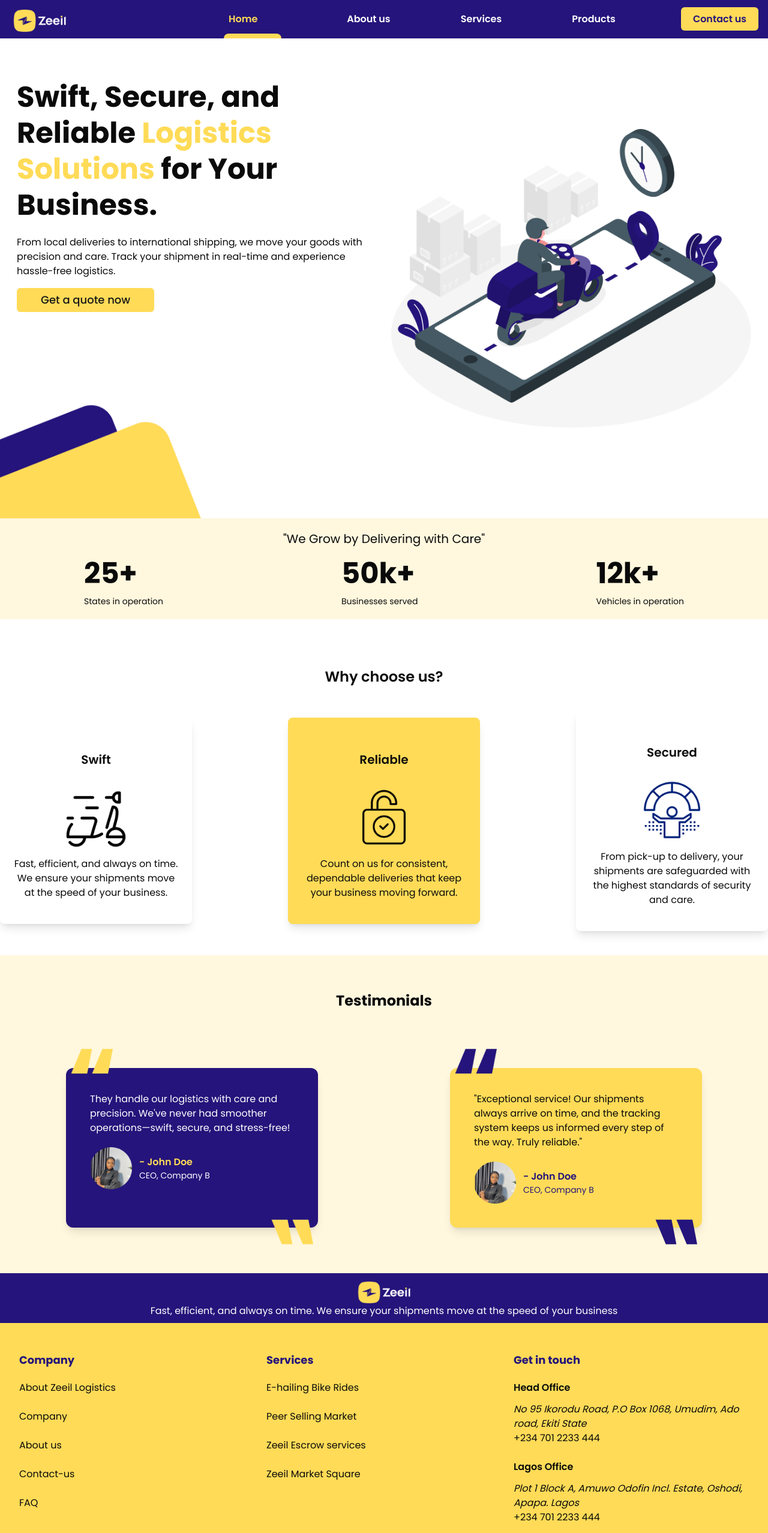
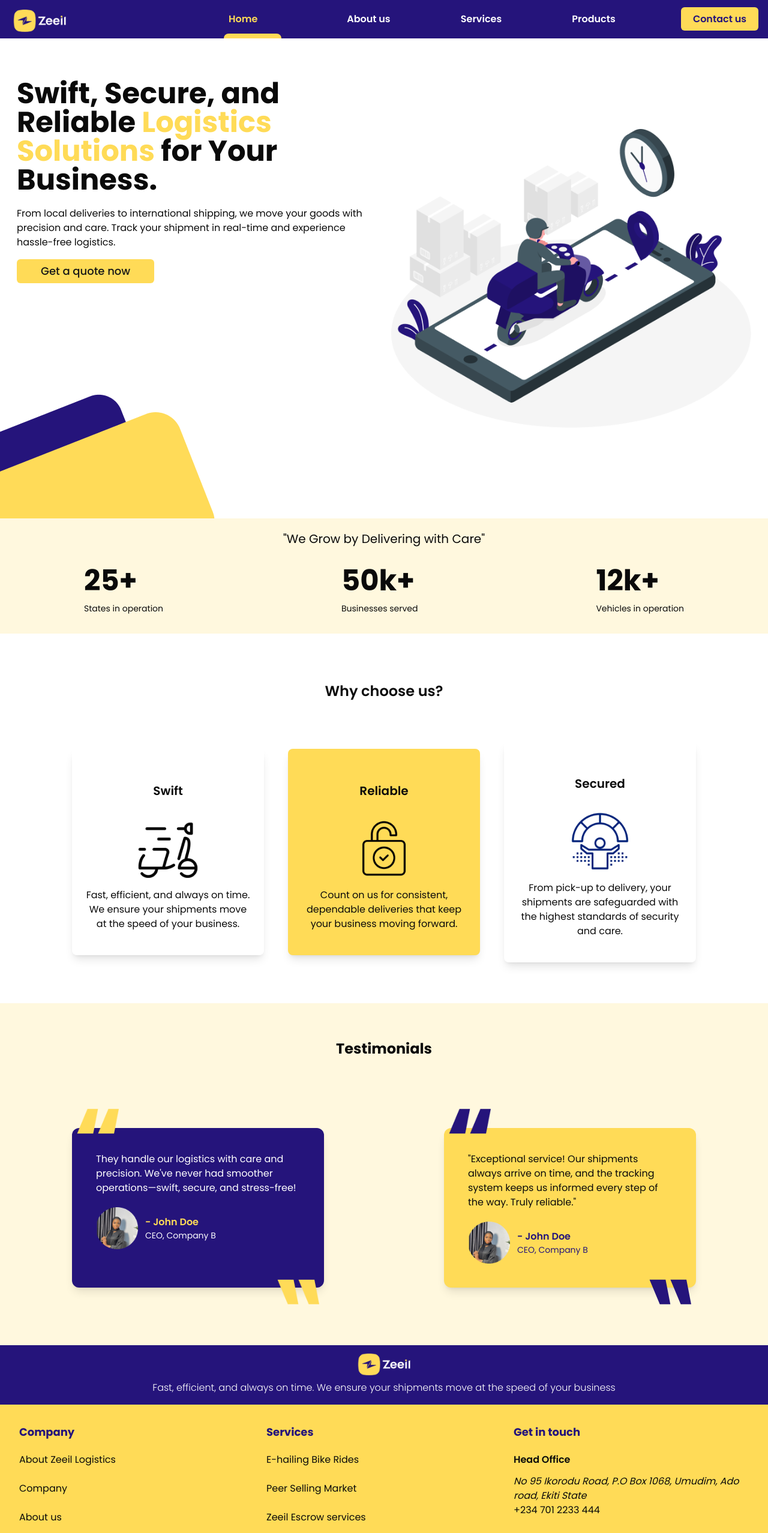
Before and after one commit to ifedolapoomoniyi/zeeil-web, a Next.js app: page / in a window 1280 px wide. Shown: the top 2555 px of the page at 60% size. Built offline with nearby package versions, Linux system fonts and the light colour scheme.

Commit message:
Add responsiveness

```diff
--- a/src/app/about-us/page.jsx
+++ b/src/app/about-us/page.jsx
@@ -9,7 +9,7 @@ const page = () => {
 
 			{/* Our story */}
 			<section className="max-w-[960px] p-8 md:p-10 m-10 lg:mx-auto bg-[#FFF8DE] rounded-2xl shadow-xl">
-				<h1 className="text-center font-bold text-5xl pb-9 px-4">
+				<h1 className="text-center font-bold text-3xl md:*:text-5xl pb-9 px-4">
 					Our Story
 				</h1>
 
@@ -57,7 +57,7 @@ const page = () => {
 			{/* Meet the team section */}
 
 			<section className="md:my-10 my-6 py-5">
-				<h2 className="text-center font-bold text-4xl p-3 py-7">
+				<h2 className="text-center font-bold text-2xl md:text-4xl p-3 py-7">
 					Meet The Team
 				</h2>
 				<div className="w-full">
@@ -72,21 +72,21 @@ const page = () => {
 			</section>
 
 			{/* metrics section */}
-			<section className="bg-[#FFF8DE] p-5 md:p-8 my-14 shadow-lg">
+			<section className="bg-[#FFF8DE] p-5">
 				<h2 className="text-xl text-center pb-5">
 					"We Grow by Delivering with Care"
 				</h2>
-				<div className="flex flex-row gap-4 justify-between m-auto max-w-[1000px]">
+				<div className="flex flex-col items-center justify-center md:flex-row gap-14 md:gap-10 md:justify-between m-auto max-w-[1000px] py-3">
 					<div className="flex flex-col gap-3">
-						<h3 className="text-5xl font-bold">25+</h3>
+						<h3 className="text-3xl md:*:text-5xl font-bold">25+</h3>
 						<p className="text-sm">States in operation</p>
 					</div>
 					<div className="flex flex-col gap-3">
-						<h3 className="text-5xl font-bold">50k+</h3>
+						<h3 className="text-3xl md:*:text-5xl font-bold">50k+</h3>
 						<p className="text-sm">Businesses served</p>
 					</div>
 					<div className="flex flex-col gap-3">
-						<h3 className="text-5xl font-bold">12k+</h3>
+						<h3 className="text-3xl md:*:text-5xl font-bold">12k+</h3>
 						<p className="text-sm">Vehicles in operation</p>
 					</div>
 				</div>
@@ -94,7 +94,7 @@ const page = () => {
 
 			{/* Who we are */}
 			<section className="max-w-[960px] p-8 md:p-10 m-10 my-20 lg:mx-auto bg-primary rounded-2xl shadow-xl text-white">
-				<h1 className="text-center font-bold text-5xl pb-9 px-4">
+				<h1 className="text-center font-bold text-3xl md:*:text-5xl pb-9 px-4">
 					Who we are
 				</h1>
 
@@ -150,7 +150,7 @@ const page = () => {
 			{/* mission and vision section */}
 			<section className="max-w-[740px] lg:mx-auto m-10 p-5 space-y-20">
 				<div>
-					<h2 className="text-4xl font-bold text-center my-8">
+					<h2 className="text-2xl md:text-4xl font-bold text-center my-8">
 						Vision
 					</h2>
 					<p>
@@ -163,7 +163,7 @@ const page = () => {
 				</div>
 
 				<div>
-					<h2 className="text-4xl font-bold text-center my-8">
+					<h2 className="text-2xl md:text-4xl font-bold text-center my-8">
 						Mission
 					</h2>
 					<p>
@@ -178,9 +178,8 @@ const page = () => {
 				</div>
 			</section>
 
-
-      {/* Footer */}
-      <Footer/>
+			{/* Footer */}
+			<Footer />
 		</main>
 	);
 };
--- a/src/app/page.jsx
+++ b/src/app/page.jsx
@@ -11,9 +11,9 @@ export default function Home() {
 			<Navbar />
 
 			{/* Hero section */}
-			<section className="flex flex-row gap-5 h-screen items-center max-w-screen-xl md:p-7 p-5 justify-center m-auto relative overflow-y-clip">
-				<div className="flex-1 mb-auto ">
-					<h1 className="font-bold text-5xl py-5 pt-10 leading-tight">
+			<section className="flex flex-row flex-wrap gap-5 h-screen items-center max-w-screen-xl md:p-7 p-5 justify-center m-auto relative overflow-y-clip">
+				<div className="flex-1 mb-auto min-w-[300px] sm:min-w-[400px]">
+					<h1 className="font-bold text-3xl md:text-5xl py-5 pt-10 leading-tight">
 						Swift, Secure, and Reliable{" "}
 						<span className="text-secondary">
 							Logistics Solutions
@@ -34,12 +34,14 @@ export default function Home() {
 						Get a quote now
 					</Button>
 
+
+					{/* design element */}
 					<Image
 						src="/hero-element.png"
 						alt="hero element"
 						width={500}
 						height={500}
-						className="absolute -left-[150px] -bottom-[230px]"
+						className="absolute -left-[150px] -bottom-[230px] w-64 md:w-auto"
 					/>
 				</div>
 
@@ -59,7 +61,7 @@ export default function Home() {
 				<h2 className="text-xl text-center pb-5">
 					"We Grow by Delivering with Care"
 				</h2>
-				<div className="flex flex-row gap-4 justify-between m-auto max-w-[1000px]">
+				<div className="flex flex-col items-center justify-center md:flex-row gap-14 md:gap-10 md:justify-between m-auto max-w-[1000px] py-3">
 					<div className="flex flex-col gap-3">
 						<h3 className="text-5xl font-bold">25+</h3>
 						<p className="text-sm">States in operation</p>
@@ -81,7 +83,7 @@ export default function Home() {
 					Why choose us?
 				</h3>
 
-				<div className="flex flex-row flex-wrap gap-10 max-w-screen-xl items-center m-auto justify-between">
+				<div className="flex flex-row flex-wrap gap-10 max-w-screen-xl items-center m-auto justify-center p-7 md:10">
 					<Benefits
 						text={
 							"Fast, efficient, and always on time. We ensure your shipments move at the speed of your business."
@@ -117,7 +119,7 @@ export default function Home() {
 					Testimonials
 				</h3>
 
-				<div className="flex flex-row gap-10 max-w-screen-xl m-auto justify-around my-14">
+				<div className="flex flex-row gap-20 md:gap-10 max-w-screen-xl m-auto justify-around my-14 flex-wrap p-5">
 					<Testimonials
 						text={`They handle our logistics with care
 and precision. We've never had
--- a/src/app/services/page.jsx
+++ b/src/app/services/page.jsx
@@ -8,9 +8,9 @@ const page = () => {
 			<Navbar />
 
 			{/* services hero */}
-			<section className="bg-servicesHero h-[92vh] bg-cover flex flex-col items-center justify-center ">
+			<section className="bg-servicesHero h-[92vh] bg-cover flex flex-col items-center justify-center p-4">
 				<div className="rounded-2xl  backdrop-blur-lg max-w-[900px] mx-auto md:p-10 p-6 bg-white/35 border border-white">
-					<h1 className="text-5xl text-center font-bold mt-7 my-8">
+					<h1 className="text-3xl md:text-5xl text-center font-bold mt-7 my-8">
 						"Comprehensive Logistics Solutions Tailored to Your
 						Needs"
 					</h1>
@@ -23,9 +23,9 @@ const page = () => {
 				</div>
 			</section>
 
-			<div className="relative w-full overflow-hidden py-10 p-5 h-96 flex items-center ">
+			<div className="relative w-full py-10 p-5 h-96 flex items-center overflow-hidden">
 				<div className="text-center max-w-lg flex flex-col items-center justify-center m-auto ">
-					<h2 className="text-4xl pb-6 py-8 font-bold">
+					<h2 className="text-xl md:text-4xl pb-6 py-8 font-bold">
 						{" "}
 						Domestic Delivery
 					</h2>
@@ -40,7 +40,7 @@ const page = () => {
 							height={600}
 							width={600}
 							alt="design element"
-							className="absolute -left-64 top-10"
+							className="absolute -left-64 top-10 md:scale-50 lg:scale-100 hidden md:block"
 						/>
 					</div>
 
@@ -50,7 +50,7 @@ const page = () => {
 							height={400}
 							width={400}
 							alt="design element"
-							className="absolute -right-16 top-10"
+							className="absolute -right-28 top-10 md:scale-50 lg:scale-100 hidden md:block"
 						/>
 					</div>
 				</div>
@@ -59,9 +59,9 @@ const page = () => {
 			{/* What we do */}
 			<section className="p-8 md:p-14 my-10">
 				<div className=" max-w-4xl m-auto">
-					<h1 className="text-4xl py-5 font-bold text-center">
+					<h2 className="text-2xl md:text-4xl py-5 font-bold text-center">
 						What we do
-					</h1>
+					</h2>
 					<p className="py-2">
 						From last-mile delivery to secure payment systems, we
 						provide end-to-end logistics services designed to
@@ -72,7 +72,7 @@ const page = () => {
 				{/* services cards */}
 				<div className="flex flex-row flex-wrap gap-5 items-center justify-center my-10">
 					<div className="rounded-2xl p-10 space-y-2 text-white bg-primary w-96 ">
-						<h3 className="text-2xl font-semibold text-secondary">
+						<h3 className="text-xl font-semibold text-secondary">
 							Market Square
 						</h3>
 						<p className="text-sm">Online market place</p>
@@ -84,7 +84,7 @@ const page = () => {
 					</div>
 
 					<div className="rounded-2xl p-10 space-y-2 text-black bg-secondary w-96">
-						<h3 className="text-2xl font-semibold text-primary">
+						<h3 className="text-xl font-semibold text-primary">
 							Last-Mile Delivery
 						</h3>
 						<p className="text-sm">
@@ -98,7 +98,7 @@ const page = () => {
 					</div>
 
 					<div className="rounded-2xl p-10 space-y-2 text-white bg-primary w-96 ">
-						<h3 className="text-2xl font-semibold text-secondary">
+						<h3 className="text-xl font-semibold text-secondary">
 							E-Hailing for Bike Rides
 						</h3>
 						<p className="text-sm">
@@ -112,7 +112,7 @@ const page = () => {
 					</div>
 
 					<div className="rounded-2xl p-10 space-y-2 text-black bg-secondary w-96 ">
-						<h3 className="text-2xl font-semibold text-primary">
+						<h3 className="text-xl font-semibold text-primary">
 							Peer-to-Peer Selling
 						</h3>
 						<p className="text-sm">
@@ -130,10 +130,10 @@ const page = () => {
 			{/* CTA */}
 			<section className="bg-servicesBg flex items-center justify-center h-[700px] bg-cover">
 				<div className="max-w-4xl m-8">
-					<h1 className="text-5xl text-secondary py-5 font-bold">
+					<h2 className="text-3xl md:text-5xl text-secondary py-5 font-bold">
 						Delivering Critical Logistics Services to Businesses
 						Worldwide
-					</h1>
+					</h2>
 					<p className="text-white">
 						Empowering businesses with reliable, efficient, and
 						secure logistics solution to keep operations running
--- a/src/components/Footer.jsx
+++ b/src/components/Footer.jsx
@@ -40,7 +40,7 @@ const Footer = () => {
 						width={100}
 					/>
 				</div>
-				<p className="text-white max-w-screen-lg text-center">
+				<p className="text-white max-w-screen-lg text-center text-sm md:text-base font-light py-2">
 					Fast, efficient, and always on time. We ensure your
 					shipments move at the speed of your business
 				</p>
@@ -48,7 +48,7 @@ const Footer = () => {
 
 			<div className="bg-secondary">
 				{/* Main footer */}
-				<div className="flex flex-row gap-5 justify-center p-8 pt-12 max-w-screen-xl m-auto border-primary border-b-2">
+				<div className="flex md:flex-row flex-col gap-5 justify-center p-5 md:p-8 pt-12 max-w-screen-xl m-auto border-primary border-b-2">
 					<div className="flex-1">
 						<div className="text-lg text-primary font-bold">
 							Company
@@ -124,7 +124,7 @@ const Footer = () => {
 						/>
 					</div>
 
-					<div className="flex flex-row gap-5 justify-between">
+					<div className="flex flex-col text-sm md:text-base md:flex-row gap-5 justify-between py-2">
 						<div>Terms || Privacy policy</div>
 						<div>
 							Copyright @2024 Zeeil Logistics. All rights
--- a/src/components/Testimonials.jsx
+++ b/src/components/Testimonials.jsx
@@ -3,7 +3,7 @@ import Image from "next/image";
 const Testimonials = ({ text, name, title, bg, color, avatar }) => {
 	return (
 		<div
-			className={`flex flex-col gap-5 bg-${bg} p-10 rounded-xl shadow-lg w-[420px] relative`}
+			className={`flex flex-col gap-5 bg-${bg} p-10 rounded-xl shadow-lg w-[420px] min-w-[270px] relative`}
 		>
 			{/* Absolute apostrophe top */}
 			{color === "secondary" ? (
```
